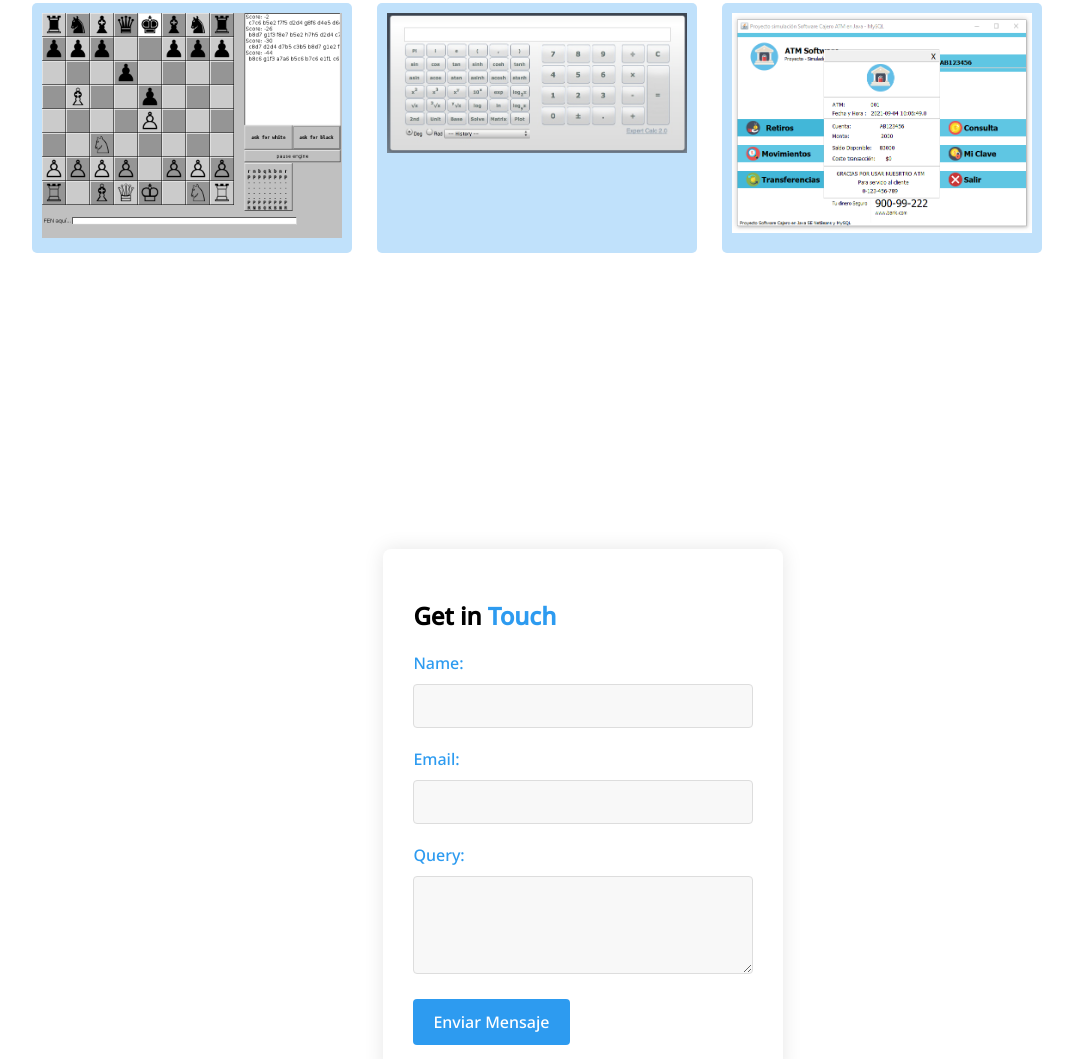
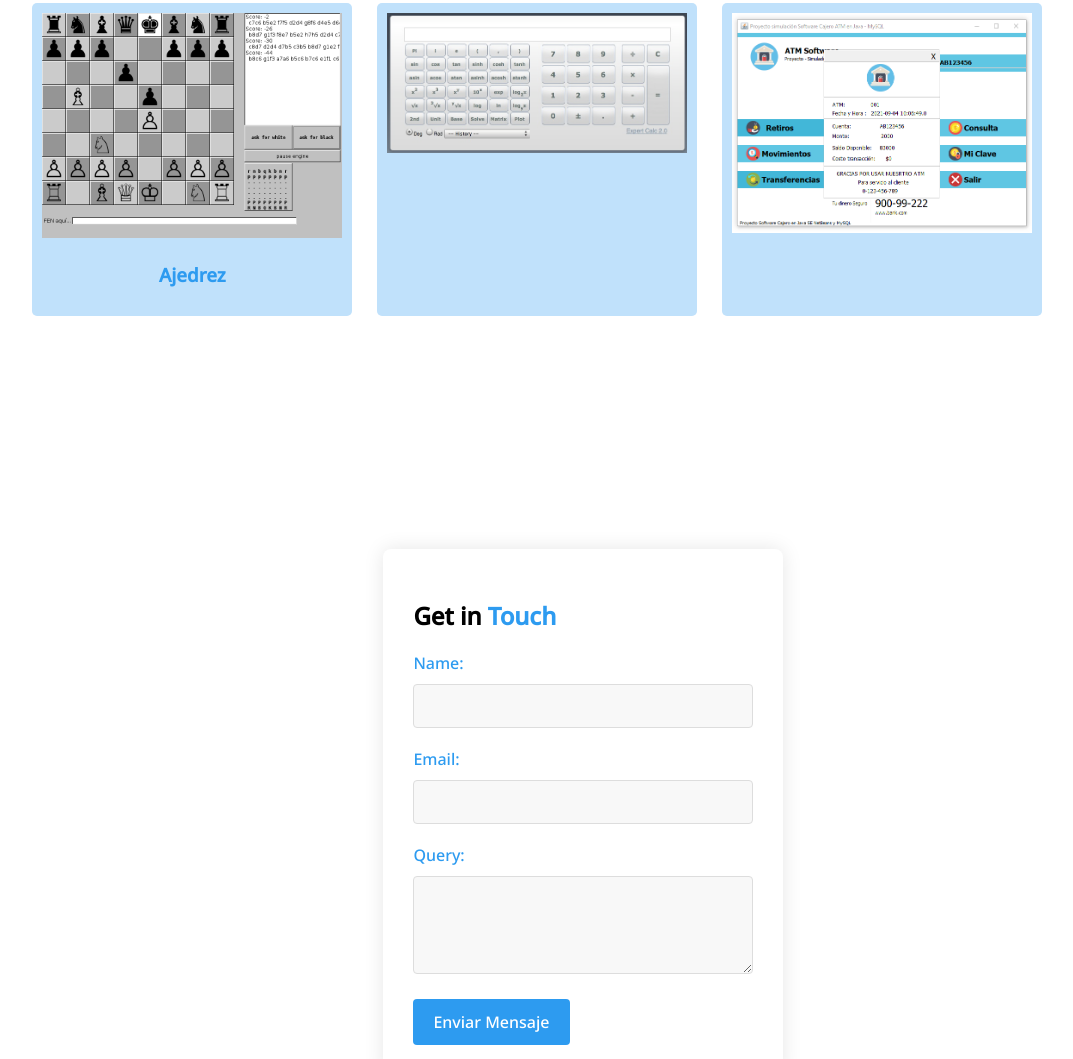
Before and after one commit to CodeClase/porfolio, a plain HTML site: page index.html in a window 1280 px wide. Shown: the part 1964-3023 px from the top of the page, without its empty margins (103-1176 px from the left). Drawn offline with Linux system fonts and the light colour scheme; a script that the page names is missing.

Commit message:
Add files via upload

```diff
--- a/index.html
+++ b/index.html
@@ -104,6 +104,7 @@
             <div class="links">
                 <a href="#">
                     <img class="img2" src="./img/ajedrez.png" alt="">
+                    <h3><span>Ajedrez</span></h3>
                 </a>
                 <a href="#">
                     <img class="img2" src="./img/calcu.jpg" alt="">
```
